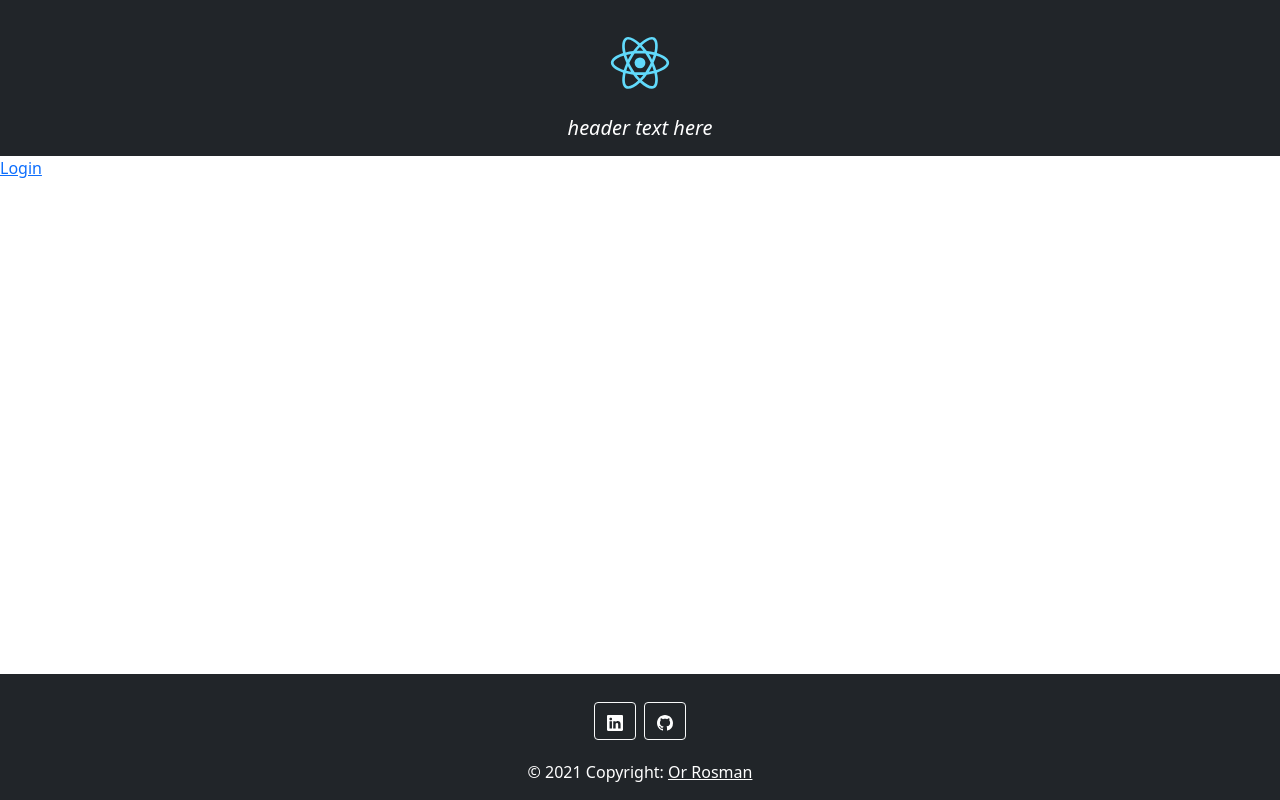
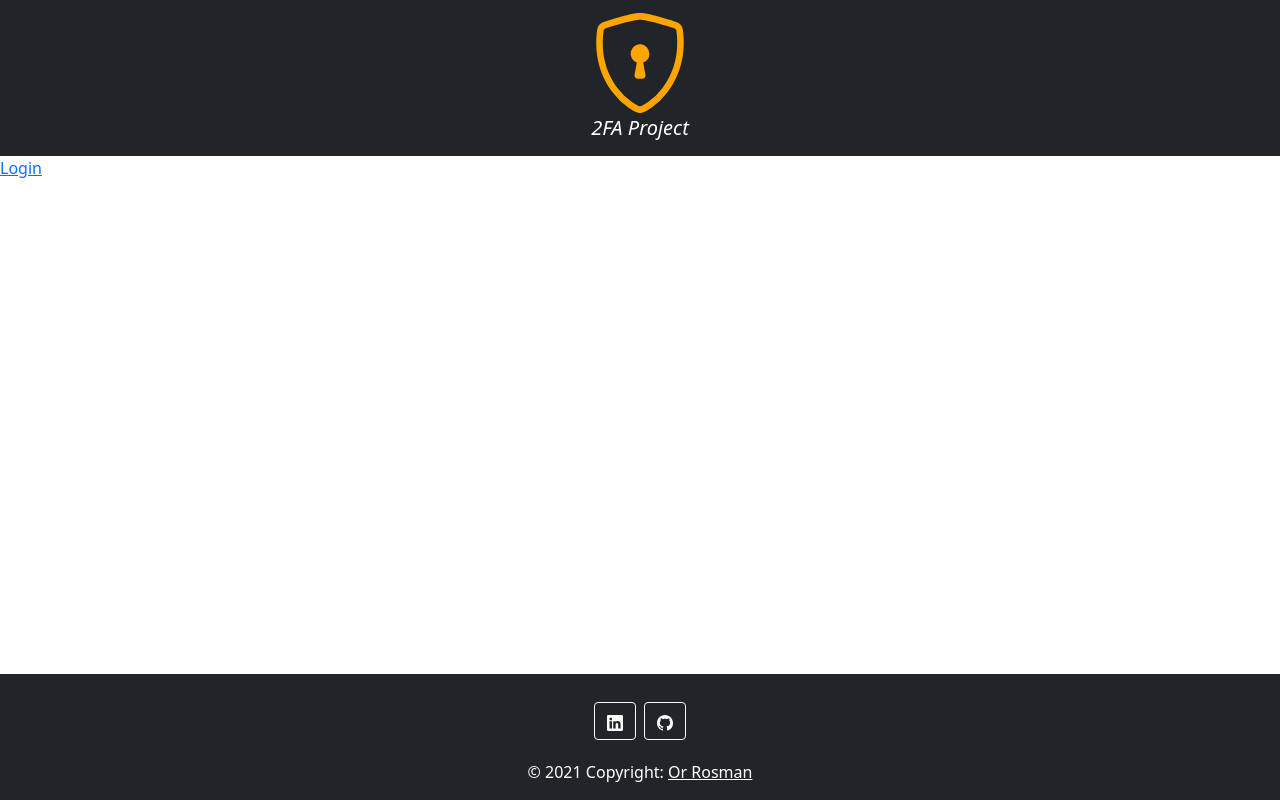
Before and after one commit to orrosman/2FA-auth-server, a React (Create React App) app in the folder client/: page / in a window 1280 px wide. Built offline with nearby package versions, Linux system fonts and the light colour scheme.

Commit message:
added logo and fixed header text

```diff
--- a/client/src/components/Header.tsx
+++ b/client/src/components/Header.tsx
@@ -1,17 +1,12 @@
 import React from 'react';
-import exampleLogo from '../assets/logo.svg';
+import exampleLogo from '../assets/2fa-logo.svg';
 
 function Header() {
 	return (
 		<nav className="navbar navbar-dark bg-dark">
 			<i className="navbar-brand mx-auto text-center">
-				<img
-					src={exampleLogo}
-					width="100"
-					height="100"
-					alt="example logo"
-				></img>
-				<div>header text here</div>
+				<img src={exampleLogo} width="100" height="100" alt="2FA Project"></img>
+				<div>2FA Project</div>
 			</i>
 		</nav>
 	);
```
Also changed, not shown: client/src/assets/2fa-logo.svg (added).
